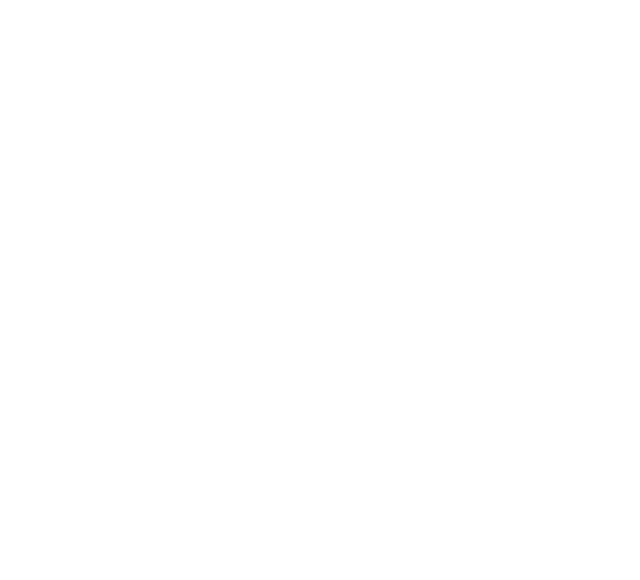
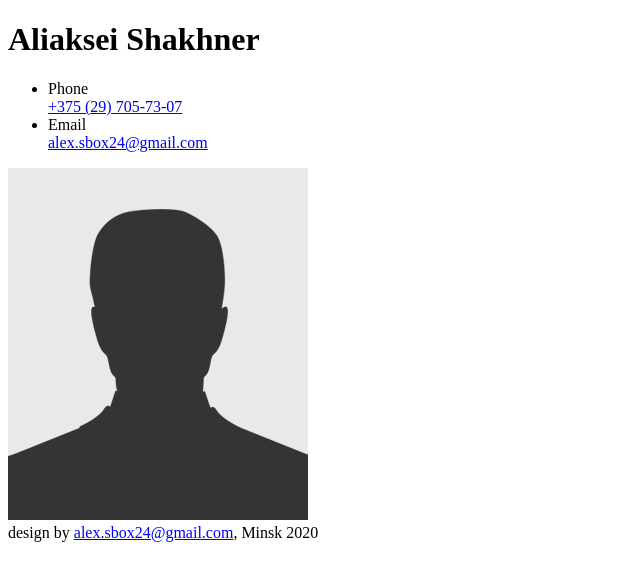
Before and after one commit to alex-2719/rsschool-cv, a plain HTML site: page index.html in a window 1280 px wide. Shown: the whole page, without its empty margins (0-640 px from the left). Drawn offline with Linux system fonts and the light colour scheme.

Commit message:
feat: add header, footer info and user image

```diff
--- a/index.html
+++ b/index.html
@@ -1,21 +1,41 @@
 <!DOCTYPE html>
 <html lang="en">
-
-<head>
+  <head>
     <meta charset="UTF-8" />
     <meta name="viewport" content="width=device-width, initial-scale=1.0" />
     <meta http-equiv="X-UA-Compatible" content="ie=edge" />
     <link rel="stylesheet" href="style.css" />
     <title>CV Aliaksei Shakhner</title>
-</head>
+  </head>
 
-<body>
-    <header>
+  <body>
+    <header class="block">
+      <div class="cv-name">
+        <h1>Aliaksei Shakhner</h1>
+        <ul class="contact-list">
+          <li class="contact-item">
+            <div class="item-inner">
+              <div class="contact phone">Phone</div>
+              <a href="tel:+375(29)705-73-07">+375 (29) 705-73-07</a>
+            </div>
+          </li>
+          <li class="contact-item">
+            <div class="item-inner">
+              <div class="contact email">Email</div>
+              <a href="mailto:alex.sbox24@gmail.com">alex.sbox24@gmail.com</a>
+            </div>
+          </li>
+        </ul>
+      </div>
+      <div class="cv-logo"><img src="img/user.jpg" alt="" /></div>
     </header>
     <main>
+
     </main>
     <footer>
+      design by
+      <a href="mailto:alex.sbox24@gmail.com">alex.sbox24@gmail.com</a>, Minsk
+      2020
     </footer>
-</body>
-
+  </body>
 </html>
```
Also changed, not shown: img/user.jpg (added).
